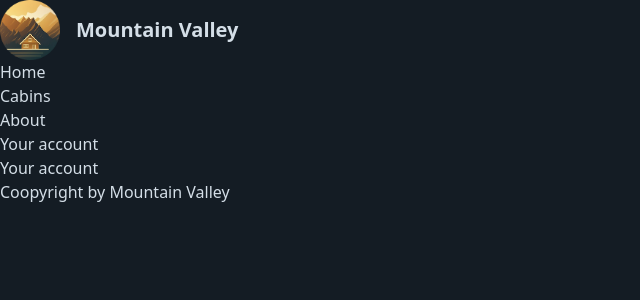
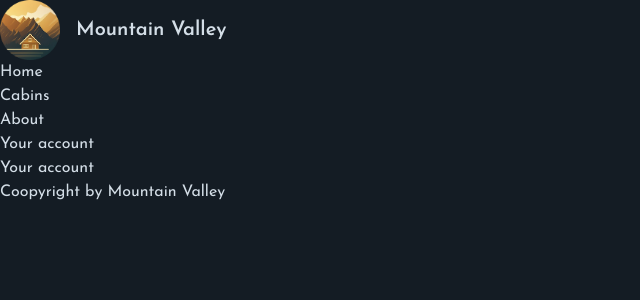
Before and after one commit to romanzollo/mountain-valley-website, a Next.js app: page /account in a window 1280 px wide. Shown: the top 300 px of the page, without its empty margins (0-640 px from the left). Built offline with nearby package versions, Linux system fonts and the light colour scheme.

Commit message:
loading and optimizing fonts

```diff
--- a/app/layout.js
+++ b/app/layout.js
@@ -1,5 +1,13 @@
 import Navigation from '@/app/_components/Navigation';
 import Logo from '@/app/_components/Logo';
+
+// импортируем шрифт
+import { Josefin_Sans } from 'next/font/google';
+// настраиваем шрифт
+const josefin = Josefin_Sans({
+    subsets: ['latin'], // выбираем тип шрифта ( latin, cyrillic, ... )
+    display: 'swap',
+});
 
 import '@/app/_styles/globals.css';
 
@@ -7,6 +15,7 @@
 export const metadata = {
     // заголовок сайта
     title: {
+        // %s - динамический параметр
         template: '%s / Mountain Valley',
         default: 'Welcome / Mountain Valley',
     },
@@ -17,7 +26,10 @@
 export default function RootLayout({ children }) {
     return (
         <html lang="en">
-            <body className="bg-primary-950 text-primary-100 min-h-screen">
+            <body
+                // добавляем класс шрифта josefin.className для подключения шрифта
+                className={`${josefin.className} bg-primary-950 text-primary-100 min-h-screen`}
+            >
                 <header>
                     <Logo />
                     <Navigation />
```
